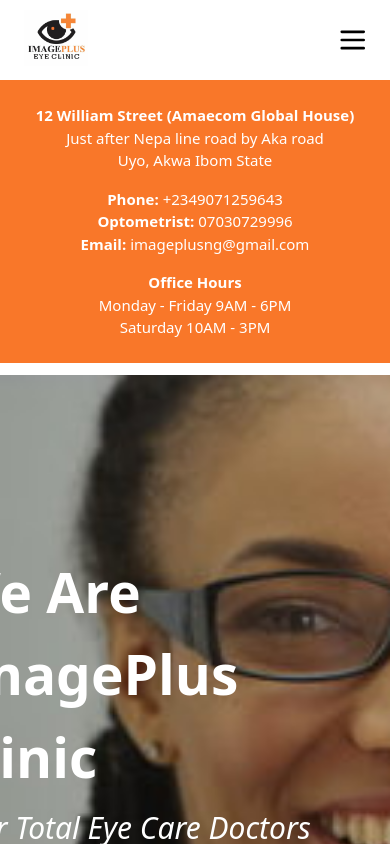
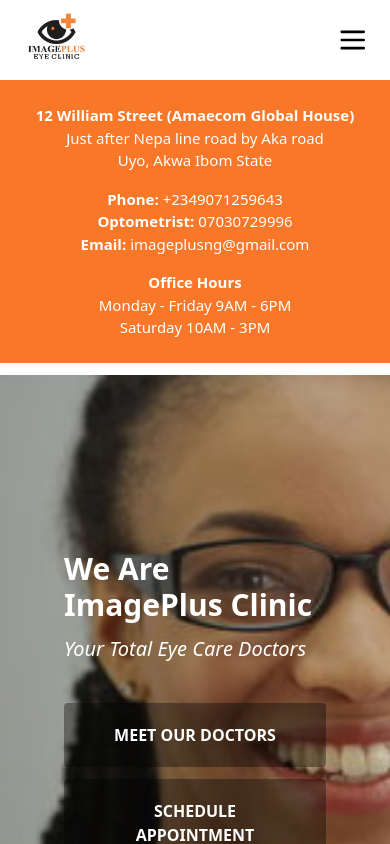
Before and after one commit to mfonPeeter/image-plus-clinic, a React (Create React App) app: page / in a window 390 px wide. Shown: the top 844 px of the page. Built offline with nearby package versions, Linux system fonts and the light colour scheme.

Commit message:
feat: made hero section slightly responsive

```diff
--- a/src/components/HomePage/Hero.jsx
+++ b/src/components/HomePage/Hero.jsx
@@ -4,15 +4,17 @@
 
 const HeroSection = () => {
   return (
-    <header className="flex justify-end items-end bg-hero-bg-1 bg-cover bg-no-repeat mb-16">
+    <header className="flex justify-center bg-hero-bg-1 bg-cover bg-no-repeat mb-16 md:justify-end">
       <div className="py-44 px-16 text-white">
         <div>
-          <h2 className="mb-3 text-[55px] font-bold">
+          <h2 className="mb-3 font-bold text-3xl sm:text-4xl md:text-[55px]">
             We Are ImagePlus Clinic
           </h2>
-          <p className="mb-10 text-3xl italic">Your Total Eye Care Doctors</p>
+          <p className="mb-10 text-xl italic sm:text-2xl md:text-3xl">
+            Your Total Eye Care Doctors
+          </p>
         </div>
-        <div className="flex space-x-6">
+        <div className="flex flex-col space-y-3 md:flex-row md:space-x-6 md:space-y-0">
           <button className="py-5 px-10 uppercase font-semibold bg-[rgba(0,0,0,0.36)] rounded transition-all hover:bg-black">
             Meet Our Doctors
           </button>
```
